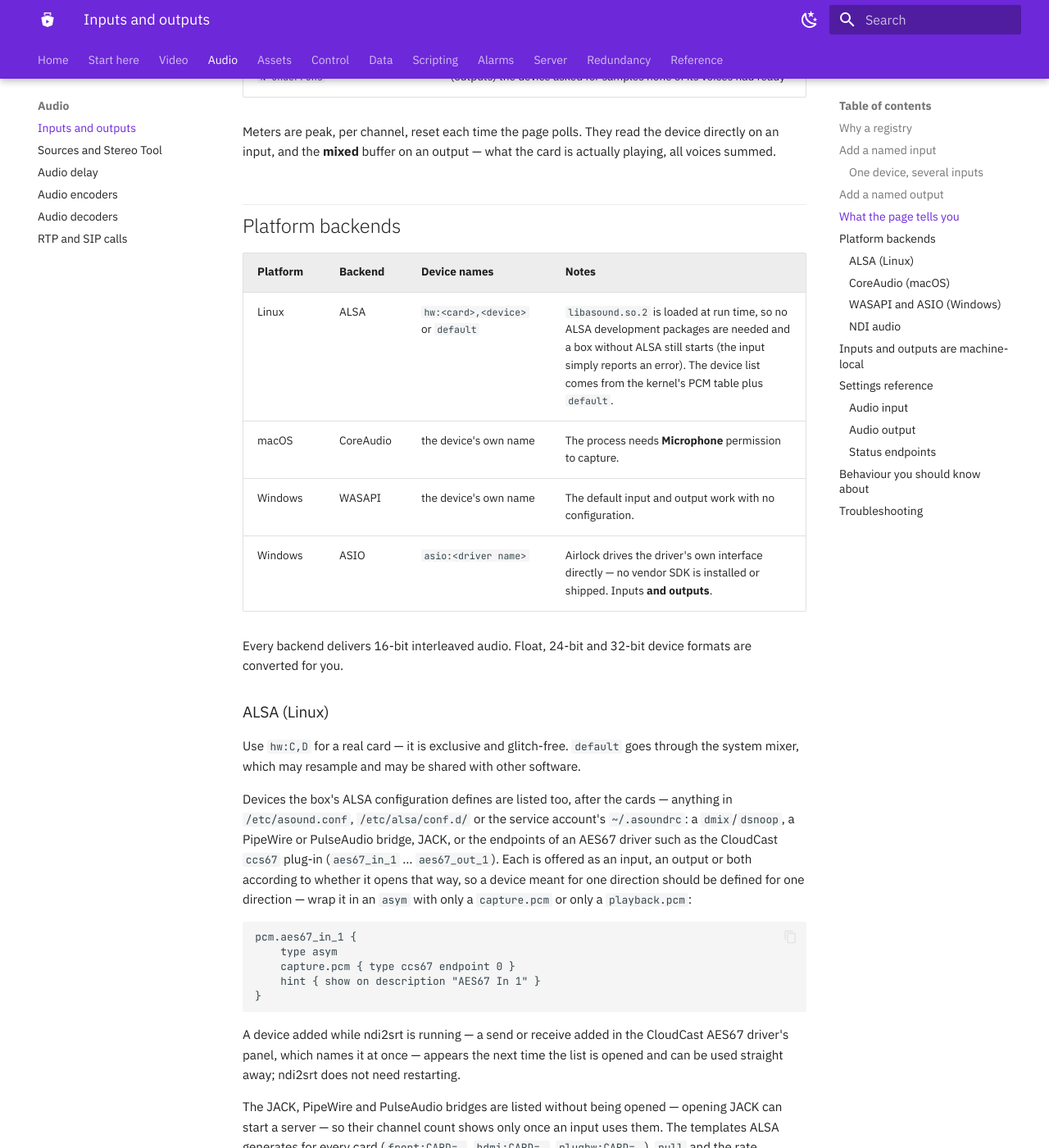
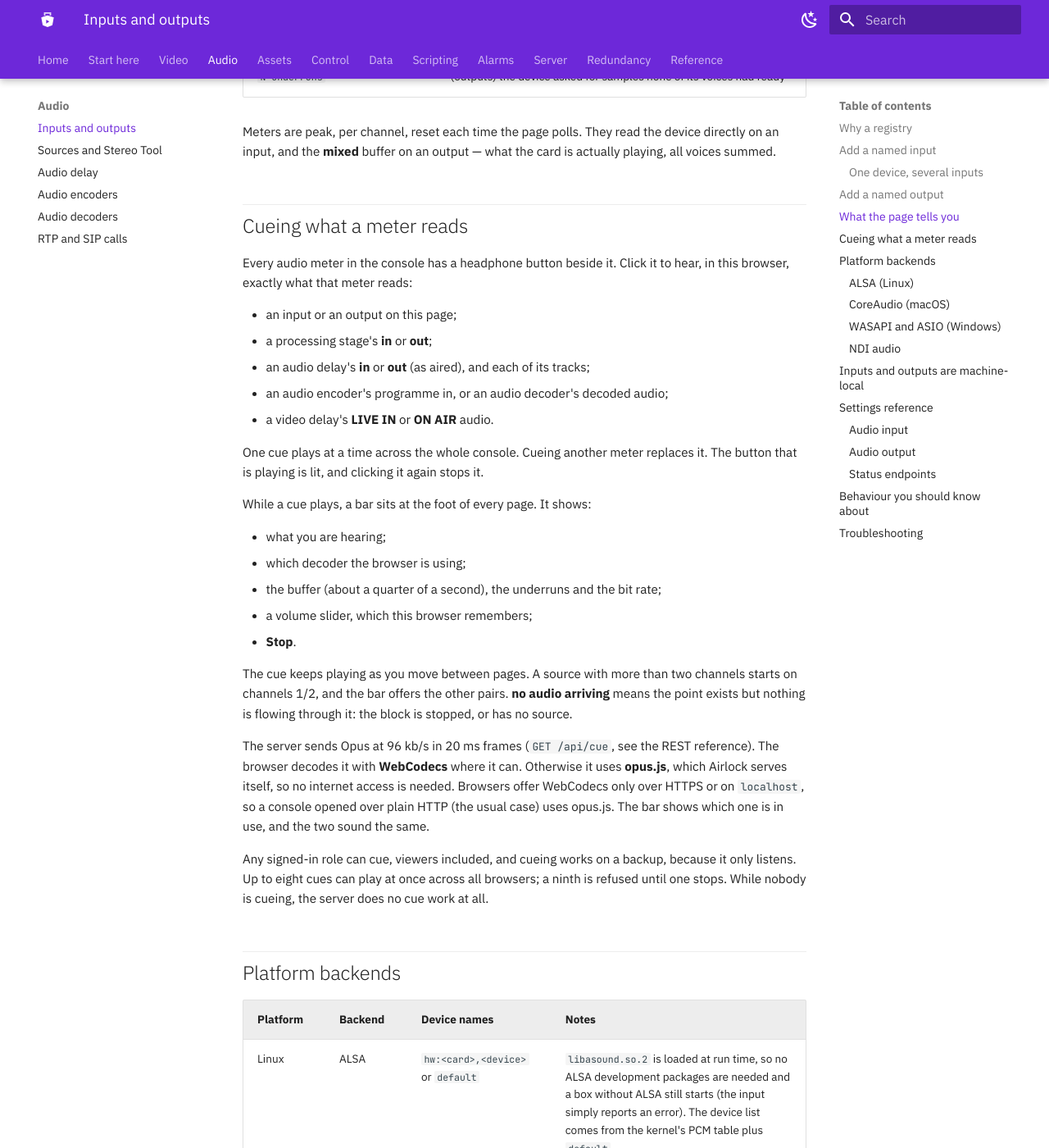
Before and after one commit to cloudcastsystemsau/airlock-ndi2srt-manual, an MkDocs documentation site: the page built from docs/audio/io.md, in a window 1280 px wide and 1400 px high, scrolled down 4118 px. Shown: the whole window at 82% size. Built offline with MkDocs 1.6.1 and Material for MkDocs 9.7.7, drawn with Linux system fonts in a browser that asks for light colours.

Commit message:
Update the Airlock manual
Generated from the product repository's manual/ tree.

```diff
--- a/docs/audio/io.md
+++ b/docs/audio/io.md
@@ -132,6 +132,45 @@ Each row carries a state pill, a usage pill and a meter.
 Meters are peak, per channel, reset each time the page polls. They read the
 device directly on an input, and the **mixed** buffer on an output — what the
 card is actually playing, all voices summed.
+
+## Cueing what a meter reads
+
+Every audio meter in the console has a headphone button beside it. Click it to
+hear, in this browser, exactly what that meter reads:
+
+* an input or an output on this page;
+* a processing stage's **in** or **out**;
+* an audio delay's **in** or **out** (as aired), and each of its tracks;
+* an audio encoder's programme in, or an audio decoder's decoded audio;
+* a video delay's **LIVE IN** or **ON AIR** audio.
+
+One cue plays at a time across the whole console. Cueing another meter replaces
+it. The button that is playing is lit, and clicking it again stops it.
+
+While a cue plays, a bar sits at the foot of every page. It shows:
+
+* what you are hearing;
+* which decoder the browser is using;
+* the buffer (about a quarter of a second), the underruns and the bit rate;
+* a volume slider, which this browser remembers;
+* **Stop**.
+
+The cue keeps playing as you move between pages. A source with more than two
+channels starts on channels 1/2, and the bar offers the other pairs.
+**no audio arriving** means the point exists but nothing is flowing through it:
+the block is stopped, or has no source.
+
+The server sends Opus at 96 kb/s in 20 ms frames (`GET /api/cue`, see the REST
+reference). The browser decodes it with **WebCodecs** where it can. Otherwise it
+uses **opus.js**, which Airlock serves itself, so no internet access is needed.
+Browsers offer WebCodecs only over HTTPS or on `localhost`, so a console opened
+over plain HTTP (the usual case) uses opus.js. The bar shows which one is in use,
+and the two sound the same.
+
+Any signed-in role can cue, viewers included, and cueing works on a backup,
+because it only listens. Up to eight cues can play at once across all browsers;
+a ninth is refused until one stops. While nobody is cueing, the server does no
+cue work at all.
 
 ## Platform backends
 
```
Also changed, not shown: docs/audio/delay.md (+3 -1 lines), docs/control/rest.md (+24 -0 lines).
